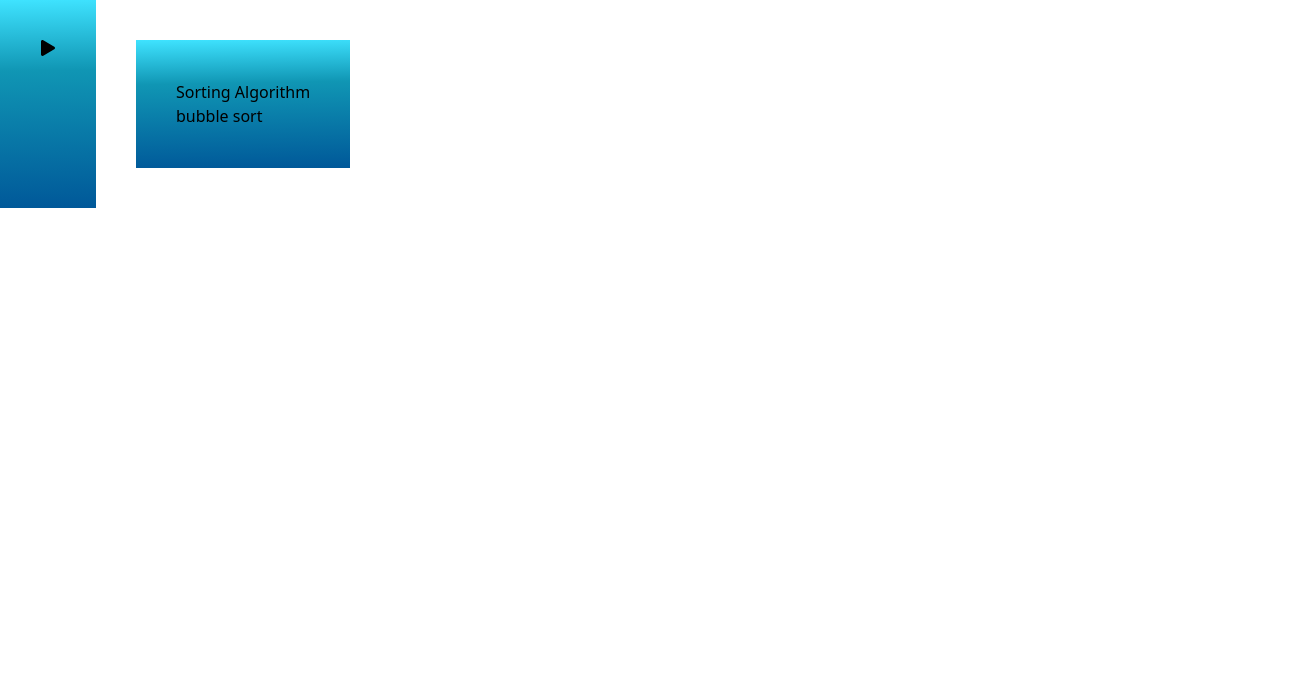
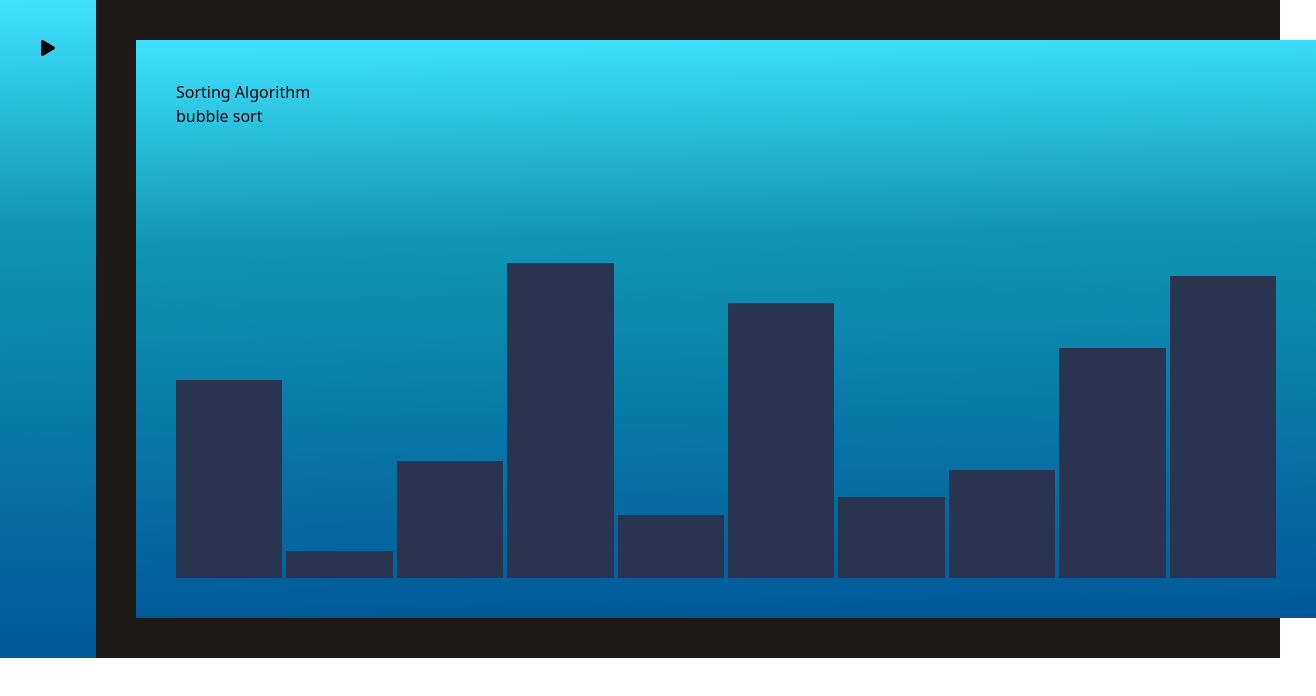
Before and after one commit to aadityadike/Sorting-Visualiser, a React (Vite) app: page / in a window 1280 px wide. Shown: the top 696 px of the page, 1316 px wide, since content can reach past the window. Built offline with nearby package versions, Linux system fonts and the light colour scheme.

Commit message:
add some logic

```diff
--- a/src/App.jsx
+++ b/src/App.jsx
@@ -2,13 +2,29 @@ import React, { useState } from "react"
 import Sidebar from "./Components/Sidebar"
 import Main from "./Components/Main"
 
+function generateArrays(size, max) {
+  // generate array of elements between 10 to 100.
+  return [...new Array(size)].map(() => Math.round(Math.random() * max));
+
+}
+
+function initialState(size, max) {
+  let arr = generateArrays(size, max);
+  let newArr = arr.map((element) => ({
+    value: element,
+    color: '#293451'
+  }));
+  return newArr
+}
+
 function App() {
   const [heading, setHeading1] = useState("bubble sort");
   const [count, setCount] = useState(10)
+  const [state, setState] = useState(initialState(count, 99))
   return (
-    <div className="App flex">
-      <Sidebar setHeading1={setHeading1} setCount={setCount} />
-      <Main heading={heading} count={count} />
+    <div className="App flex bg-stone-900">
+      <Sidebar setHeading1={setHeading1} setCount={setCount} setState={setState} />
+      <Main heading={heading} count={count} state={state} />
     </div>
   )
 }
--- a/src/Components/Dropdown.jsx
+++ b/src/Components/Dropdown.jsx
@@ -1,10 +1,10 @@
 import React, { useState } from 'react'
 
-const Dropdown = ({ setHeading1, setCount }) => {
+const Dropdown = ({ setHeading1, setCount, setState }) => {
     const [heading, setHeading] = useState("Customization")
 
     return (
-        <div className='text-black bg_gradient-1 translate-x-10 flex flex-col h-full w-96 py-10 px-10 fixed top-0' >
+        <div className='text-black bg_gradient-1 translate-x-10 flex flex-col h-full w-96 py-10 px-10 fixed top-0 z-10' >
             <h1 className='text-xl font-bold mb-20'>{heading}</h1>
             <div className='flex flex-col gap-10'>
                 <button className='flex flex-col items-start' onClick={(e) => {
--- a/src/Components/Main.jsx
+++ b/src/Components/Main.jsx
@@ -1,17 +1,28 @@
 import React from 'react'
 
-const Main = ({ heading, count }) => {
+const Main = ({ heading, count, state }) => {
     return (
         <div className='m-10 p-10 flex flex-col bg_gradient'>
+
             <div>
                 <h1>Sorting Algorithm</h1>
                 <h1>{heading}</h1>
             </div>
 
-            <div>
 
+            <div className='flex gap-1 w-[1100px] h-[450px] rotate-180'>
+                {state.map((obj, index) =>
+                (
+                    <div style={{
+                        height: `${obj.value}%`,
+                        width: `${20}%`,
+                        backgroundColor: `${obj.color}`
+                    }} key={index}>
+                    </div >
+                ))
+                }
             </div>
-        </div>
+        </div >
     )
 }
 
--- a/src/Components/Sidebar.jsx
+++ b/src/Components/Sidebar.jsx
@@ -6,14 +6,14 @@ import { FaPlay } from 'react-icons/fa'
 // import { AiFillSound } from 'react-icons/ai'
 // import { AiOutlineUser } from 'react-icons/ai'
 
-const Sidebar = ({ setHeading1, setCount }) => {
+const Sidebar = ({ setHeading1, setCount, setState }) => {
     const [open, setOpen] = useState(false);
     return (
         <>
             <ul className='py-10 px-10 bg_gradient flex flex-col'>
                 <li className='flex flex-col'>
                     <a href="#" onClick={() => { setOpen(!open) }}>{<FaPlay />}</a>
-                    {open && <Dropdown setHeading1={setHeading1} setCount={setCount} />}
+                    {open && <Dropdown setHeading1={setHeading1} setCount={setCount} setState={setState} />}
                 </li>
             </ul>
         </>
```
